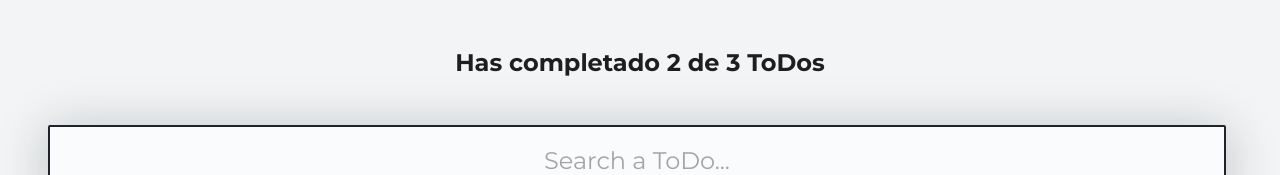
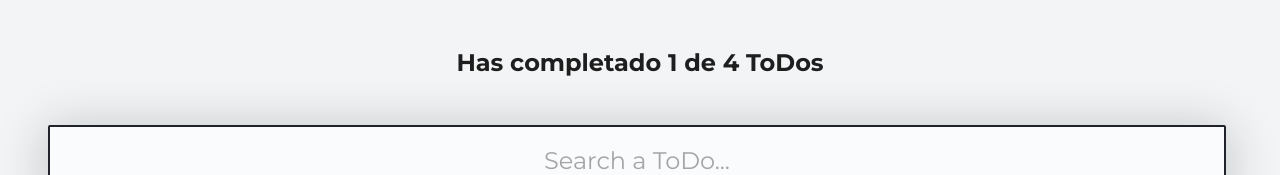
Before and after one commit to DanielSalmeron3b/todo-app-react, a React (Create React App) app: page / in a window 1280 px wide. Shown: the top 175 px of the page. Built offline with nearby package versions, Linux system fonts and the light colour scheme.

Commit message:
Set completed and total TODOs on the TodoCounter component. Now it is dynamic

```diff
--- a/src/App.js
+++ b/src/App.js
@@ -29,11 +29,15 @@ function App() {
   const [todos, setTodos] = React.useState(defaultTodos);
   const [searchValue, setSearchValue] = React.useState('');
 
-  const completedTodos = todos.filter(todos => !!todos.completed);
+  const completedTodos = todos.filter(todos => !!todos.completed).length;
+  const totalTodos = todos.length;
 
   return (
     <>
-      <TodoCounter />
+      <TodoCounter
+        total={totalTodos}
+        completed={completedTodos}
+      />
       <TodoSearch
         searchValue={searchValue}
         setSearchValue={setSearchValue}
--- a/src/TodoCounter.js
+++ b/src/TodoCounter.js
@@ -1,9 +1,10 @@
 import React from 'react';
 import './TodoCounter.css';
 
-function TodoCounter(){
+function TodoCounter({ total, completed }){
+
     return (
-        <h2 className='todo-counter-title' >Has completado 2 de 3 ToDos</h2>
+        <h2 className='todo-counter-title' >Has completado {completed} de {total} ToDos</h2>
     );
 };
 
```
